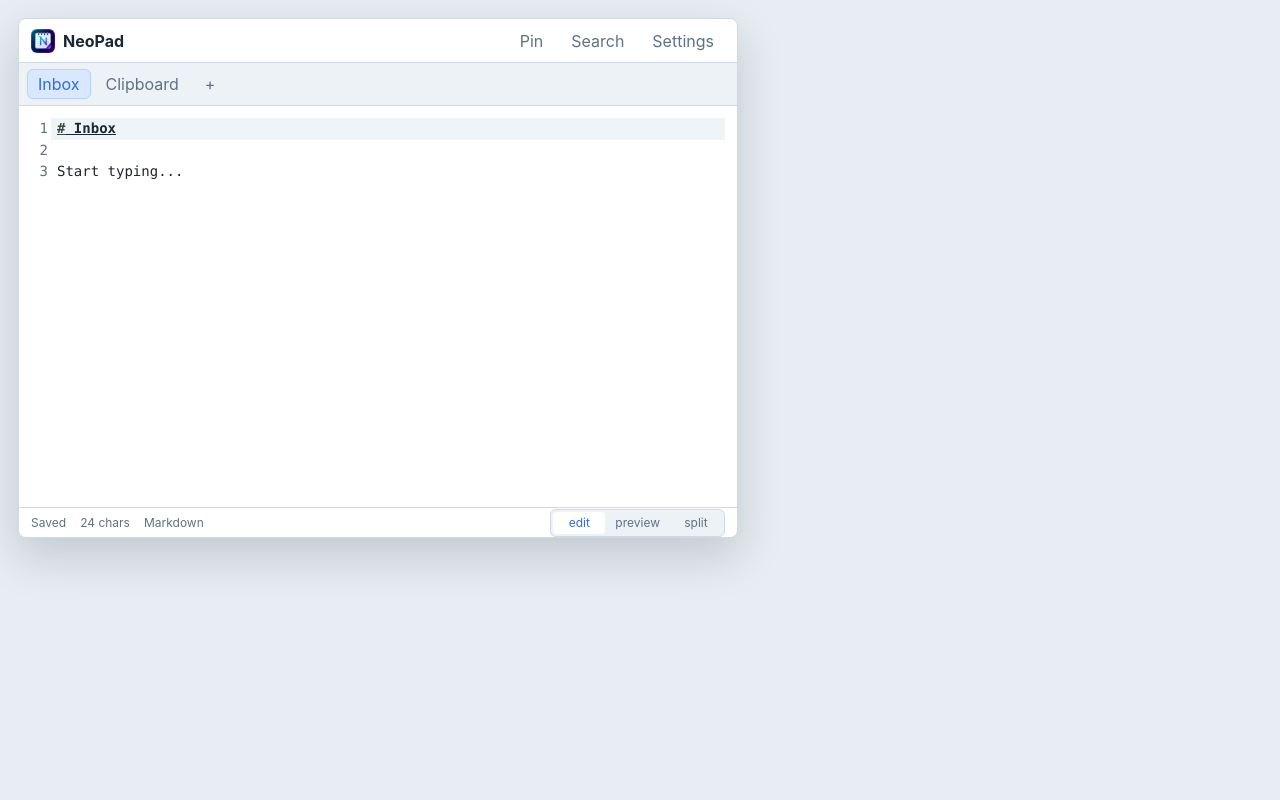
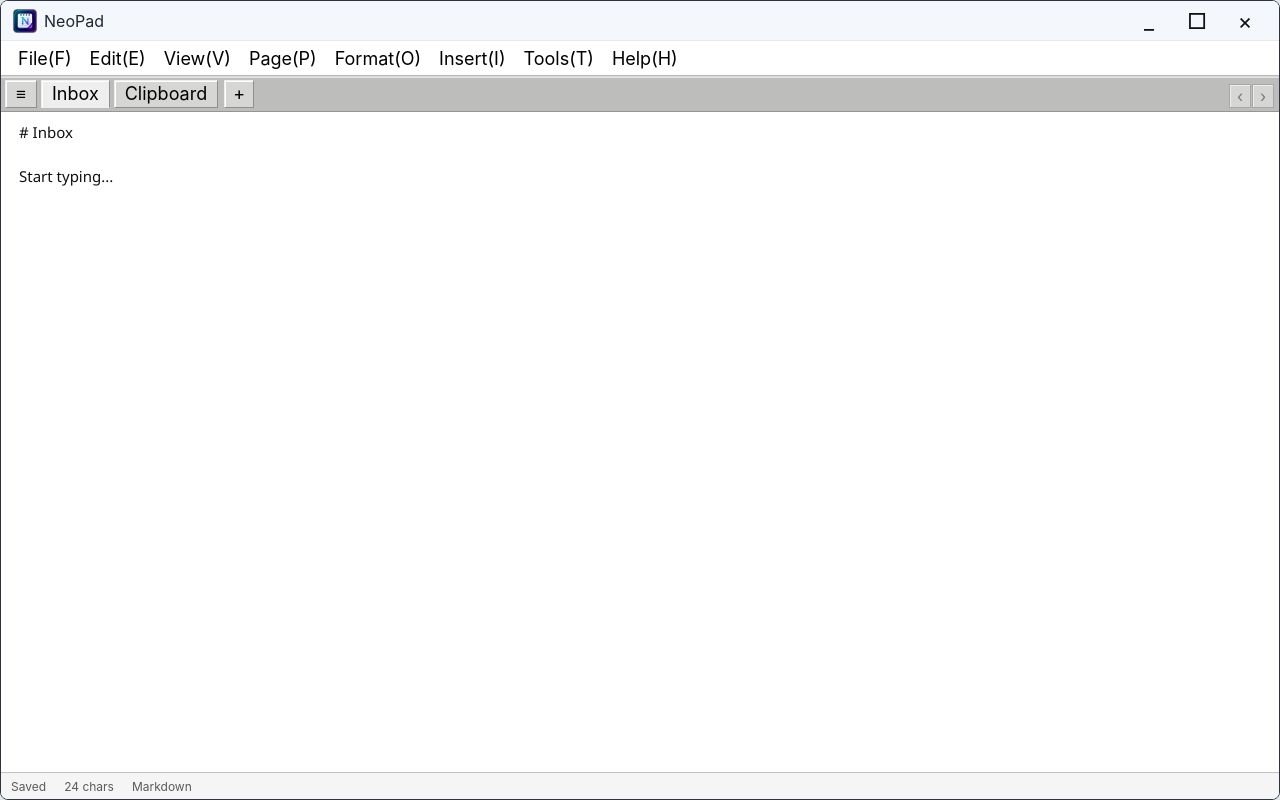
Before and after one commit to trevanzhang/neopad, a Vue app in the folder app/: page / in a window 1280 px wide. Built offline with nearby package versions, Linux system fonts and the light colour scheme.

Commit message:
Rework UI toward FlashPad layout

```diff
--- a/app/src/App.vue
+++ b/app/src/App.vue
@@ -2,7 +2,8 @@
 import { computed, onBeforeUnmount, onMounted, ref, watch } from 'vue'
 import AppShell from './components/AppShell.vue'
 import EditorPane from './components/EditorPane.vue'
-import ModeSwitch, { type PreviewMode } from './components/ModeSwitch.vue'
+import MenuBar from './components/MenuBar.vue'
+import type { PreviewMode } from './components/ModeSwitch.vue'
 import PreviewPane from './components/PreviewPane.vue'
 import SearchPanel from './components/SearchPanel.vue'
 import SettingsPanel from './components/SettingsPanel.vue'
@@ -427,10 +428,15 @@ function upsertTab(tab: NoteTab) {
 <template>
   <AppShell>
     <template #title>
-      <TitleBar
-        @pin="togglePin"
+      <TitleBar />
+      <MenuBar
+        :preview-mode="previewMode"
+        @new-note="createLocalTab"
+        @save-clipboard="saveCurrentClipboard"
         @search="showSearchPlaceholder"
         @settings="showSettingsPlaceholder"
+        @toggle-pin="togglePin"
+        @update-preview-mode="previewMode = $event"
       />
     </template>
 
@@ -475,9 +481,7 @@ function upsertTab(tab: NoteTab) {
     />
 
     <template #status>
-      <StatusBar :state="saveState" :characters="content.length" :mode="statusMessage">
-        <ModeSwitch v-model="previewMode" />
-      </StatusBar>
+      <StatusBar :state="saveState" :characters="content.length" :mode="statusMessage" />
     </template>
   </AppShell>
 </template>
--- a/app/src/components/AppShell.vue
+++ b/app/src/components/AppShell.vue
@@ -1,6 +1,8 @@
 <template>
   <main class="app-shell">
-    <slot name="title" />
+    <div class="window-chrome">
+      <slot name="title" />
+    </div>
     <slot name="tabs" />
     <slot />
     <slot name="status" />
--- a/app/src/components/EditorPane.vue
+++ b/app/src/components/EditorPane.vue
@@ -1,7 +1,7 @@
 <script setup lang="ts">
 import { defaultKeymap, history, historyKeymap, indentWithTab } from '@codemirror/commands'
 import { markdown } from '@codemirror/lang-markdown'
-import { bracketMatching, defaultHighlightStyle, syntaxHighlighting } from '@codemirror/language'
+import { bracketMatching } from '@codemirror/language'
 import { Compartment, EditorState } from '@codemirror/state'
 import {
   drawSelection,
@@ -9,7 +9,6 @@ import {
   EditorView,
   highlightActiveLine,
   keymap,
-  lineNumbers,
 } from '@codemirror/view'
 import { onBeforeUnmount, onMounted, ref, watch } from 'vue'
 
@@ -23,13 +22,11 @@ let editorView: EditorView | null = null
 const editable = new Compartment()
 
 const extensions = [
-  lineNumbers(),
   history(),
   drawSelection(),
   dropCursor(),
   bracketMatching(),
   highlightActiveLine(),
-  syntaxHighlighting(defaultHighlightStyle),
   markdown(),
   keymap.of([indentWithTab, ...defaultKeymap, ...historyKeymap]),
   editable.of(EditorView.editable.of(true)),
@@ -48,16 +45,21 @@ const extensions = [
     '&': {
       height: '100%',
       color: 'var(--np-text)',
-      backgroundColor: 'transparent',
-      fontSize: '14px',
+      backgroundColor: '#ffffff',
+      fontSize: '15px',
     },
     '.cm-scroller': {
-      fontFamily:
-        'ui-monospace, SFMono-Regular, Menlo, Monaco, Consolas, "Liberation Mono", monospace',
-      lineHeight: '1.55',
+      fontFamily: '"Segoe UI", Arial, sans-serif',
+      lineHeight: '1.45',
     },
     '.cm-content': {
-      padding: '0',
+      padding: '10px 12px',
+      minHeight: '100%',
+    },
+    '.cm-line': {
+      color: '#111111',
+      textDecoration: 'none',
+      fontWeight: '400',
     },
     '.cm-gutters': {
       backgroundColor: 'transparent',
@@ -65,10 +67,7 @@ const extensions = [
       border: '0',
     },
     '.cm-activeLine': {
-      backgroundColor: '#eef4f8',
-    },
-    '.cm-activeLineGutter': {
-      backgroundColor: '#eef4f8',
+      backgroundColor: 'transparent',
     },
     '.cm-focused': {
       outline: '0',
--- /dev/null
+++ b/app/src/components/MenuBar.vue
@@ -0,0 +1,100 @@
+<script setup lang="ts">
+import type { PreviewMode } from './ModeSwitch.vue'
+
+defineProps<{
+  previewMode: PreviewMode
+}>()
+
+defineEmits<{
+  newNote: []
+  saveClipboard: []
+  search: []
+  settings: []
+  togglePin: []
+  updatePreviewMode: [mode: PreviewMode]
+}>()
+</script>
+
+<template>
+  <nav class="menu-bar" aria-label="Application menu">
+    <div class="menu-root">
+      <button type="button" class="menu-title">File(F)</button>
+      <div class="menu-popover">
+        <button type="button" @click="$emit('newNote')">New Page</button>
+        <button type="button" @click="$emit('saveClipboard')">Save Clipboard</button>
+      </div>
+    </div>
+
+    <div class="menu-root">
+      <button type="button" class="menu-title">Edit(E)</button>
+      <div class="menu-popover">
+        <button type="button" disabled>Undo</button>
+        <button type="button" disabled>Redo</button>
+      </div>
+    </div>
+
+    <div class="menu-root">
+      <button type="button" class="menu-title">View(V)</button>
+      <div class="menu-popover">
+        <button type="button" :class="{ checked: previewMode === 'edit' }" @click="$emit('updatePreviewMode', 'edit')">
+          Edit
+        </button>
+        <button
+          type="button"
+          :class="{ checked: previewMode === 'split' }"
+          @click="$emit('updatePreviewMode', 'split')"
+        >
+          Split
+        </button>
+        <button
+          type="button"
+          :class="{ checked: previewMode === 'preview' }"
+          @click="$emit('updatePreviewMode', 'preview')"
+        >
+          Preview
+        </button>
+        <button type="button" @click="$emit('togglePin')">Always on Top</button>
+      </div>
+    </div>
+
+    <div class="menu-root">
+      <button type="button" class="menu-title">Page(P)</button>
+      <div class="menu-popover">
+        <button type="button" @click="$emit('newNote')">New Page</button>
+        <button type="button" disabled>Rename Page</button>
+        <button type="button" disabled>Delete Page</button>
+      </div>
+    </div>
+
+    <div class="menu-root">
+      <button type="button" class="menu-title">Format(O)</button>
+      <div class="menu-popover">
+        <button type="button" disabled>Plain Text</button>
+        <button type="button" disabled>Markdown</button>
+      </div>
+    </div>
+
+    <div class="menu-root">
+      <button type="button" class="menu-title">Insert(I)</button>
+      <div class="menu-popover">
+        <button type="button" disabled>Date</button>
+        <button type="button" disabled>Separator</button>
+      </div>
+    </div>
+
+    <div class="menu-root">
+      <button type="button" class="menu-title">Tools(T)</button>
+      <div class="menu-popover">
+        <button type="button" @click="$emit('search')">Search</button>
+        <button type="button" @click="$emit('settings')">Settings</button>
+      </div>
+    </div>
+
+    <div class="menu-root">
+      <button type="button" class="menu-title">Help(H)</button>
+      <div class="menu-popover">
+        <button type="button" disabled>About NeoPad</button>
+      </div>
+    </div>
+  </nav>
+</template>
--- a/app/src/components/TabBar.vue
+++ b/app/src/components/TabBar.vue
@@ -14,6 +14,7 @@ defineEmits<{
 
 <template>
   <nav class="tab-bar" aria-label="Pages">
+    <button class="tab-menu" type="button" title="Pages" aria-label="Pages">≡</button>
     <button
       v-for="tab in tabs"
       :key="tab.id"
@@ -27,5 +28,9 @@ defineEmits<{
     <button class="tab-add" type="button" title="New note" aria-label="New note" @click="$emit('newTab')">
       +
     </button>
+    <div class="tab-scroll-buttons" aria-hidden="true">
+      <span>‹</span>
+      <span>›</span>
+    </div>
   </nav>
 </template>
--- a/app/src/components/TitleBar.vue
+++ b/app/src/components/TitleBar.vue
@@ -1,11 +1,5 @@
 <script setup lang="ts">
 import logoUrl from '../assets/neopad-logo-small.png'
-
-defineEmits<{
-  pin: []
-  search: []
-  settings: []
-}>()
 </script>
 
 <template>
@@ -14,14 +8,10 @@ defineEmits<{
       <img :src="logoUrl" alt="" aria-hidden="true" />
       <strong>NeoPad</strong>
     </div>
-    <div class="title-actions">
-      <button type="button" title="Always on top" aria-label="Always on top" @click="$emit('pin')">
-        Pin
-      </button>
-      <button type="button" title="Search" aria-label="Search" @click="$emit('search')">Search</button>
-      <button type="button" title="Settings" aria-label="Settings" @click="$emit('settings')">
-        Settings
-      </button>
+    <div class="window-glyphs" aria-hidden="true">
+      <span>_</span>
+      <span>□</span>
+      <span>×</span>
     </div>
   </header>
 </template>
--- a/app/src/styles/layout.css
+++ b/app/src/styles/layout.css
@@ -1,28 +1,243 @@
 body {
-  display: grid;
-  place-items: center;
-  padding: 18px;
+  padding: 0;
+  background: #dfe5eb;
 }
 
 .app-shell {
   position: relative;
   display: grid;
-  grid-template-rows: auto auto 1fr auto;
-  width: min(720px, 100%);
-  height: min(520px, 100%);
-  min-height: 420px;
+  grid-template-rows: auto auto minmax(0, 1fr) auto;
+  width: 100%;
+  height: 100%;
+  min-width: 420px;
+  min-height: 360px;
   overflow: hidden;
   color: var(--np-text);
-  background: var(--np-bg);
-  border: 1px solid var(--np-border);
+  background: #ffffff;
+  border: 1px solid #2d3440;
   border-radius: 8px;
-  box-shadow: var(--np-shadow);
+  box-shadow: none;
+}
+
+.window-chrome {
+  display: grid;
+  grid-template-rows: 40px 35px;
+  background: #f5f7fa;
+}
+
+.title-bar,
+.tab-bar,
+.status-bar,
+.menu-bar {
+  display: flex;
+  align-items: center;
+}
+
+.title-bar {
+  justify-content: space-between;
+  min-height: 40px;
+  padding: 0 10px 0 12px;
+  background: #f4f7fb;
+  border-bottom: 1px solid #e7ebf0;
+  -webkit-user-select: none;
+  user-select: none;
+}
+
+.brand-mark {
+  display: flex;
+  gap: 7px;
+  align-items: center;
+  min-width: 0;
+  font-size: 16px;
+  font-weight: 400;
+}
+
+.brand-mark img {
+  width: 24px;
+  height: 24px;
+  border: 1px solid #6f7680;
+  border-radius: 4px;
+}
+
+.brand-mark strong {
+  overflow: hidden;
+  font-weight: 400;
+  text-overflow: ellipsis;
+  white-space: nowrap;
+}
+
+.window-glyphs {
+  display: grid;
+  grid-template-columns: repeat(3, 48px);
+  align-items: center;
+  height: 100%;
+  color: #111111;
+  text-align: center;
+  font-size: 22px;
+  line-height: 1;
+}
+
+.window-glyphs span {
+  display: grid;
+  place-items: center;
+  height: 100%;
+}
+
+.menu-bar {
+  gap: 4px;
+  min-height: 35px;
+  padding: 0 10px;
+  background: #ffffff;
+  border-bottom: 1px solid #b9b9b9;
+  font-size: 18px;
+  -webkit-user-select: none;
+  user-select: none;
+}
+
+.menu-root {
+  position: relative;
+  height: 100%;
+}
+
+.menu-title {
+  height: 100%;
+  padding: 0 6px;
+  color: #000000;
+  background: transparent;
+  border: 1px solid transparent;
+  border-radius: 0;
+}
+
+.menu-root:hover .menu-title,
+.menu-title:focus-visible {
+  background: #e6edf5;
+  border-color: #9bb4d4;
+}
+
+.menu-popover {
+  position: absolute;
+  top: calc(100% - 1px);
+  left: 0;
+  z-index: 20;
+  display: none;
+  min-width: 190px;
+  padding: 3px;
+  background: #f8f8f8;
+  border: 1px solid #8c8c8c;
+  box-shadow: 2px 3px 8px rgba(0, 0, 0, 0.18);
+}
+
+.menu-root:hover .menu-popover,
+.menu-root:focus-within .menu-popover {
+  display: grid;
+}
+
+.menu-popover button {
+  height: 28px;
+  padding: 0 26px 0 24px;
+  color: #111111;
+  text-align: left;
+  background: transparent;
+  border: 0;
+  border-radius: 0;
+  font-size: 14px;
+}
+
+.menu-popover button:hover:not(:disabled),
+.menu-popover button:focus-visible:not(:disabled) {
+  color: #ffffff;
+  background: #2b65c8;
+}
+
+.menu-popover button:disabled {
+  color: #8a8a8a;
+}
+
+.menu-popover button.checked::before {
+  position: absolute;
+  margin-left: -16px;
+  content: "✓";
+}
+
+.tab-bar {
+  min-width: 0;
+  min-height: 34px;
+  overflow: hidden;
+  background: #bdbdbb;
+  border-top: 1px solid #dadada;
+  border-bottom: 1px solid #969696;
+  box-shadow: inset 0 1px #e3e3e3;
+  -webkit-user-select: none;
+  user-select: none;
+}
+
+.tab-menu,
+.tab-item,
+.tab-add {
+  height: 28px;
+  min-width: 0;
+  margin: 3px 0 3px 4px;
+  padding: 0 10px;
+  color: #000000;
+  background: #d6d6d4;
+  border: 1px solid #8f8f8f;
+  border-top-color: #eeeeee;
+  border-left-color: #eeeeee;
+  border-radius: 0;
+  box-shadow: inset 1px 1px #ffffff;
+  font-size: 18px;
+  line-height: 1;
+}
+
+.tab-menu {
+  width: 32px;
+  padding: 0;
+  font-size: 17px;
+}
+
+.tab-item {
+  flex: 0 1 auto;
+  max-width: 170px;
+  overflow: hidden;
+  text-overflow: ellipsis;
+  white-space: nowrap;
+}
+
+.tab-item.active {
+  background: #eeeeee;
+  border-bottom-color: #eeeeee;
+  box-shadow: inset 1px 1px #ffffff;
+}
+
+.tab-add {
+  width: 30px;
+  margin-left: 6px;
+  padding: 0;
+}
+
+.tab-scroll-buttons {
+  display: flex;
+  gap: 1px;
+  margin-left: auto;
+  padding-right: 5px;
+}
+
+.tab-scroll-buttons span {
+  display: grid;
+  place-items: center;
+  width: 22px;
+  height: 24px;
+  margin-top: 4px;
+  color: #777777;
+  background: #d6d6d4;
+  border: 1px solid #a8a8a8;
+  box-shadow: inset 1px 1px #eeeeee;
 }
 
 .workspace-pane {
   display: grid;
   min-height: 0;
-  background: var(--np-surface);
+  background: #ffffff;
 }
 
 .workspace-pane.mode-edit,
@@ -34,75 +249,11 @@ body {
   grid-template-columns: minmax(0, 1fr) minmax(0, 1fr);
 }
 
-.title-bar,
-.tab-bar,
-.status-bar {
-  display: flex;
-  align-items: center;
-}
-
-.title-bar {
-  justify-content: space-between;
-  min-height: 44px;
-  padding: 0 12px;
-  background: var(--np-surface);
-  border-bottom: 1px solid var(--np-border);
-}
-
-.brand-mark {
-  display: flex;
-  gap: 8px;
-  align-items: center;
-  min-width: 0;
-}
-
-.brand-mark img {
-  width: 24px;
-  height: 24px;
-  border-radius: 6px;
-}
-
-.title-actions {
-  display: flex;
-  gap: 6px;
-}
-
-.title-actions button,
-.tab-item,
-.tab-add {
-  min-height: 30px;
-  padding: 0 10px;
-  color: var(--np-muted);
-  background: transparent;
-  border: 1px solid transparent;
-  border-radius: 6px;
-}
-
-.title-actions button:hover,
-.tab-item:hover,
-.tab-add:hover {
-  color: var(--np-text);
-  background: #eef3f7;
-}
-
-.tab-bar {
-  gap: 4px;
-  min-height: 42px;
-  padding: 6px 8px;
-  background: #edf2f6;
-  border-bottom: 1px solid var(--np-border);
-}
-
-.tab-item.active {
-  color: var(--np-accent);
-  background: var(--np-accent-soft);
-  border-color: #b8d1ff;
-}
-
 .editor-pane {
   min-height: 0;
-  padding: 12px;
-  background: var(--np-surface);
+  overflow: hidden;
+  padding: 0;
+  background: #ffffff;
 }
 
 .code-editor {
@@ -111,13 +262,13 @@ body {
 }
 
 .status-bar {
-  gap: 14px;
-  justify-content: space-between;
-  min-height: 30px;
-  padding: 0 12px;
-  color: var(--np-muted);
-  background: var(--np-surface);
-  border-top: 1px solid var(--np-border);
+  gap: 18px;
+  justify-content: flex-start;
+  min-height: 27px;
+  padding: 0 10px;
+  color: #5b5b5b;
+  background: #f5f5f5;
+  border-top: 1px solid #c2c2c2;
   font-size: 12px;
 }
 
@@ -128,14 +279,14 @@ body {
 .preview-pane {
   min-height: 0;
   overflow: auto;
-  padding: 12px 18px;
-  background: #fbfcfd;
-  border-left: 1px solid var(--np-border);
+  padding: 16px 22px;
+  background: #ffffff;
+  border-left: 1px solid #a6a6a6;
 }
 
 .markdown-preview {
-  max-width: 72ch;
-  color: var(--np-text);
+  max-width: 76ch;
+  color: #111111;
   line-height: 1.6;
 }
 
@@ -169,16 +320,16 @@ body {
 
 .markdown-preview code {
   padding: 1px 4px;
-  background: #eef3f7;
-  border-radius: 4px;
+  background: #eeeeee;
+  border-radius: 2px;
 }
 
 .markdown-preview pre {
   overflow: auto;
   padding: 10px;
-  background: #17212f;
-  color: #f7f9fb;
-  border-radius: 6px;
+  color: #111111;
+  background: #f4f4f4;
+  border: 1px solid #c8c8c8;
 }
 
 .markdown-preview pre code {
@@ -189,8 +340,8 @@ body {
 
 .markdown-preview blockquote {
   padding-left: 12px;
-  color: var(--np-muted);
-  border-left: 3px solid var(--np-border);
+  color: #666666;
+  border-left: 3px solid #b8b8b8;
 }
 
 .markdown-preview table {
@@ -201,75 +352,75 @@ body {
 .markdown-preview th,
 .markdown-preview td {
   padding: 6px 8px;
-  border: 1px solid var(--np-border);
+  border: 1px solid #b8b8b8;
 }
 
 .mode-switch {
   display: flex;
   gap: 2px;
-  padding: 2px;
   margin-left: auto;
-  background: #edf2f6;
-  border: 1px solid var(--np-border);
-  border-radius: 6px;
 }
 
 .mode-switch button {
-  min-width: 52px;
-  min-height: 22px;
+  min-width: 58px;
+  min-height: 21px;
   padding: 0 8px;
-  color: var(--np-muted);
-  background: transparent;
-  border: 0;
-  border-radius: 4px;
+  color: #333333;
+  background: #eeeeee;
+  border: 1px solid #a8a8a8;
+  border-radius: 0;
   font-size: 12px;
 }
 
 .mode-switch button.active {
-  color: var(--np-accent);
-  background: var(--np-surface);
+  color: #000000;
+  background: #ffffff;
 }
 
 .search-panel {
   position: absolute;
-  top: 86px;
+  top: 116px;
   right: 12px;
-  bottom: 42px;
+  bottom: 38px;
+  z-index: 12;
   display: grid;
   grid-template-rows: auto 1fr;
   width: min(420px, calc(100% - 24px));
   overflow: hidden;
-  background: var(--np-surface);
-  border: 1px solid var(--np-border);
-  border-radius: 8px;
-  box-shadow: 0 18px 44px rgba(22, 34, 51, 0.2);
+  background: #ffffff;
+  border: 1px solid #8f8f8f;
+  border-radius: 0;
+  box-shadow: 3px 4px 12px rgba(0, 0, 0, 0.22);
 }
 
 .search-header {
   display: grid;
   grid-template-columns: 1fr auto;
   gap: 8px;
-  padding: 10px;
-  border-bottom: 1px solid var(--np-border);
+  padding: 8px;
+  background: #efefef;
+  border-bottom: 1px solid #b7b7b7;
 }
 
 .search-header input {
   min-width: 0;
-  height: 32px;
-  padding: 0 10px;
-  color: var(--np-text);
-  background: #f7f9fb;
-  border: 1px solid var(--np-border);
-  border-radius: 6px;
+  height: 30px;
+  padding: 0 8px;
+  color: #111111;
+  background: #ffffff;
+  border: 1px solid #8c8c8c;
+  border-radius: 0;
 }
 
-.search-header button {
-  height: 32px;
+.search-header button,
+.settings-header button,
+.settings-actions button {
+  height: 30px;
   padding: 0 10px;
-  color: var(--np-muted);
-  background: #f7f9fb;
-  border: 1px solid var(--np-border);
-  border-radius: 6px;
+  color: #111111;
+  background: #eeeeee;
+  border: 1px solid #8f8f8f;
+  border-radius: 0;
 }
 
 .search-results {
@@ -280,30 +431,30 @@ body {
 
 .search-empty {
   margin: 16px 8px;
-  color: var(--np-muted);
+  color: #666666;
 }
 
 .search-result {
   display: grid;
   gap: 3px;
   width: 100%;
-  padding: 9px 10px;
+  padding: 8px;
   margin-bottom: 6px;
   text-align: left;
-  color: var(--np-text);
-  background: #fbfcfd;
-  border: 1px solid var(--np-border);
-  border-radius: 6px;
+  color: #111111;
+  background: #ffffff;
+  border: 1px solid #b5b5b5;
+  border-radius: 0;
 }
 
 .search-result:hover {
-  border-color: #a9c4ef;
+  background: #e8f0ff;
 }
 
 .search-result-meta,
 .search-context {
   overflow: hidden;
-  color: var(--np-muted);
+  color: #666666;
   text-overflow: ellipsis;
   white-space: nowrap;
   font-size: 12px;
@@ -317,39 +468,31 @@ body {
 
 .settings-panel {
   position: absolute;
-  top: 56px;
+  top: 116px;
   right: 12px;
-  bottom: 42px;
+  bottom: 38px;
+  z-index: 12;
   display: grid;
   grid-auto-rows: max-content;
   width: min(460px, calc(100% - 24px));
   overflow: auto;
-  background: var(--np-surface);
-  border: 1px solid var(--np-border);
-  border-radius: 8px;
-  box-shadow: 0 18px 44px rgba(22, 34, 51, 0.2);
+  background: #ffffff;
+  border: 1px solid #8f8f8f;
+  border-radius: 0;
+  box-shadow: 3px 4px 12px rgba(0, 0, 0, 0.22);
 }
 
 .settings-header,
 .settings-section {
-  padding: 12px;
-  border-bottom: 1px solid var(--np-border);
+  padding: 10px 12px;
+  border-bottom: 1px solid #b7b7b7;
 }
 
 .settings-header {
   display: flex;
   align-items: center;
   justify-content: space-between;
-}
-
-.settings-header button,
-.settings-actions button {
-  min-height: 30px;
-  padding: 0 10px;
-  color: var(--np-muted);
-  background: #f7f9fb;
-  border: 1px solid var(--np-border);
-  border-radius: 6px;
+  background: #efefef;
 }
 
 .settings-section h2 {
@@ -363,17 +506,17 @@ body {
   gap: 12px;
   align-items: center;
   min-height: 34px;
-  color: var(--np-muted);
+  color: #4f4f4f;
   font-size: 13px;
 }
 
 .settings-row select {
   min-width: 120px;
   height: 30px;
-  color: var(--np-text);
-  background: #f7f9fb;
-  border: 1px solid var(--np-border);
-  border-radius: 6px;
+  color: #111111;
+  background: #ffffff;
+  border: 1px solid #8c8c8c;
+  border-radius: 0;
 }
 
 .settings-row code,
@@ -381,12 +524,12 @@ body {
   max-width: 220px;
   overflow: hidden;
   padding: 3px 6px;
-  color: var(--np-text);
+  color: #111111;
   text-overflow: ellipsis;
   white-space: nowrap;
-  background: #eef3f7;
-  border: 1px solid var(--np-border);
-  border-radius: 4px;
+  background: #f2f2f2;
+  border: 1px solid #c2c2c2;
+  border-radius: 0;
 }
 
 .settings-actions {
```
